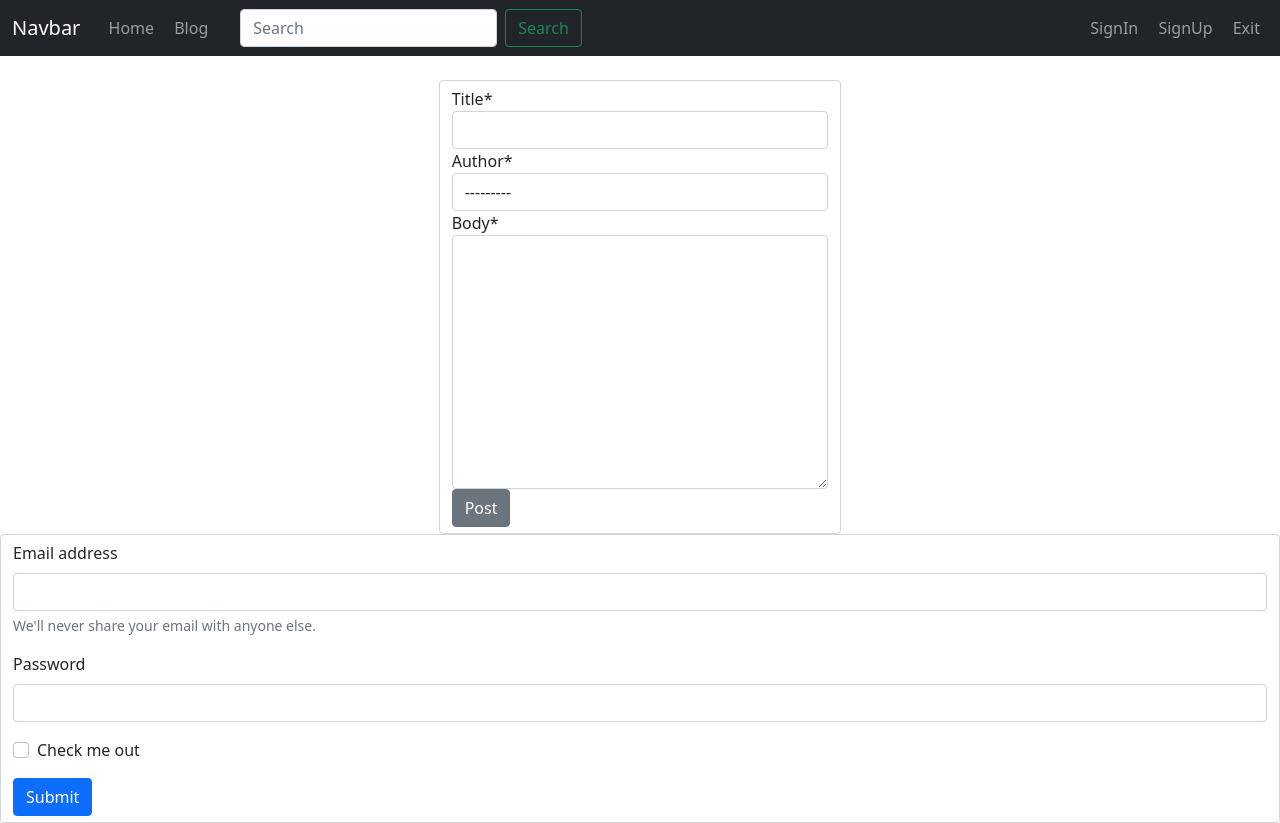
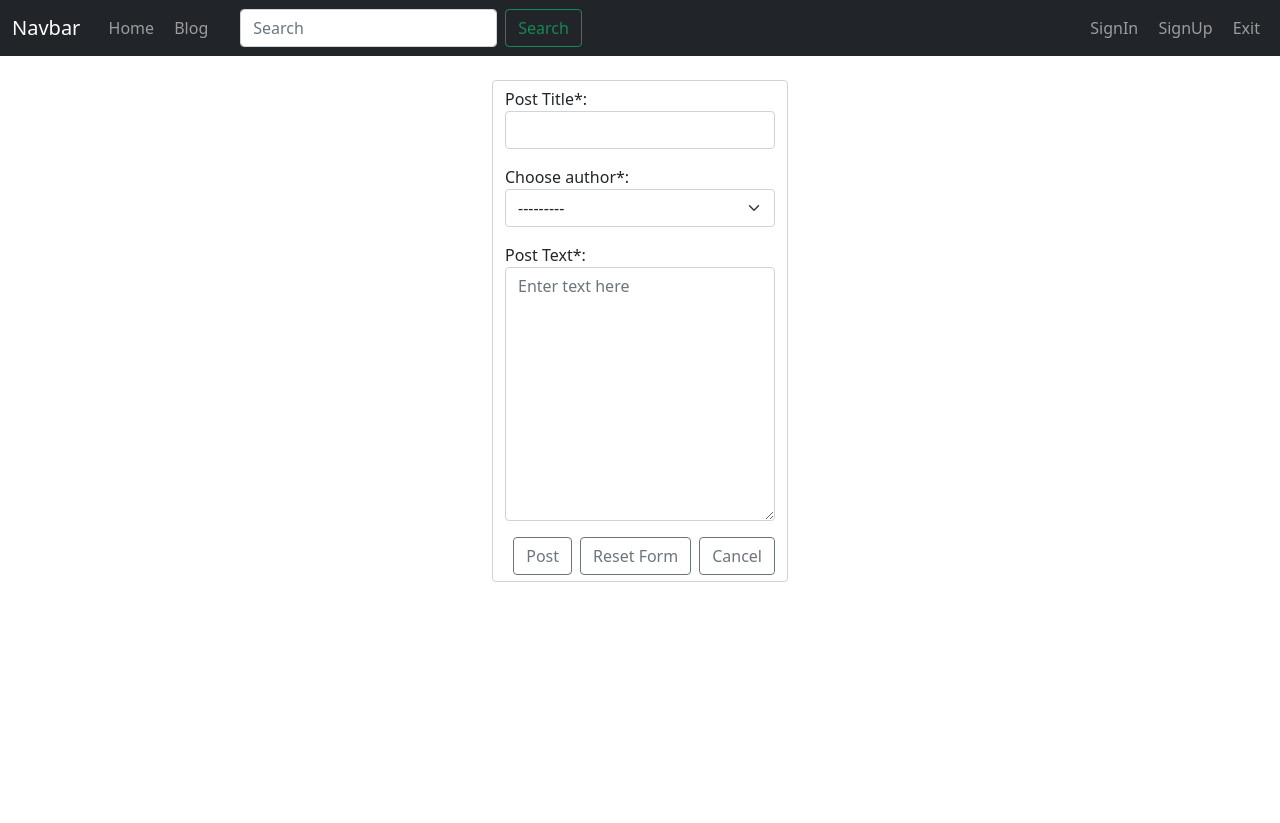
Before and after one commit to Dmytro-Sk/website_blog, a Django app: page /blog/add_post in a window 1280 px wide. After the commit the page ends 582 px from the top, so only its background shows below. Run offline with Django 3.2, Linux system fonts and the light colour scheme; data comes from the database, SQL or seed files in the repository; both versions use the stored data as it was after the commit; some libraries are stand-ins or nearby versions.

Commit message:
Add model form

```diff
--- /dev/null
+++ b/apps/blog/forms.py
@@ -0,0 +1,19 @@
+from django import forms
+
+from .models import Post
+
+
+class PostForm(forms.ModelForm):
+    class Meta:
+        model = Post
+        fields = ['title', 'author', 'body']
+        labels = {
+            'title': 'Post Title*',
+            'author': 'Choose author*',
+            'body': 'Post Text*',
+        }
+        widgets = {
+            'title': forms.TextInput(attrs={'class': 'form-control'}),
+            'author': forms.Select(attrs={'class': 'form-select'}),
+            'body': forms.Textarea(attrs={'class': 'form-control', 'placeholder': 'Enter text here'})
+        }
--- a/apps/blog/templates/blog/add_post.html
+++ b/apps/blog/templates/blog/add_post.html
@@ -6,33 +6,18 @@
 {% block content %}
     <div class="container-fluid mt-4">
         <div class="row justify-content-center">
-            <div class="col-sm-4">
+            <div class="col-sm-3">
                 <form method="POST" class="form-control">
                     {% csrf_token %}
-                    {{ form|crispy }}
-                    <button class="btn btn-secondary" type="submit">Post</button>
+                    {{ form.as_p }}
+                    <div class="d-grid gap-2 d-md-flex justify-content-md-end">
+                        <button class="btn btn-outline-secondary" type="submit">Post</button>
+                        <button class="btn btn-outline-secondary" type="reset">Reset Form</button>
+                        <a class="btn btn-outline-secondary" href="{% url 'blog:blog-page' %}">Cancel</a>
+                    </div>
 <!--                    <p>{% lorem 5 p random %}</p>-->
                 </form>
-
-
             </div>
         </div>
     </div>
-                <form class="form-control" method="POST">
-                    {% csrf_token %}
-                    <div class="mb-3">
-                        <label for="exampleInputEmail1" class="form-label">Email address</label>
-                        <input type="email" class="form-control" id="exampleInputEmail1" aria-describedby="emailHelp">
-                        <div id="emailHelp" class="form-text">We'll never share your email with anyone else.</div>
-                    </div>
-                    <div class="mb-3">
-                        <label for="exampleInputPassword1" class="form-label">Password</label>
-                        <input type="password" class="form-control" id="exampleInputPassword1">
-                    </div>
-                    <div class="mb-3 form-check">
-                        <input type="checkbox" class="form-check-input" id="exampleCheck1">
-                        <label class="form-check-label" for="exampleCheck1">Check me out</label>
-                    </div>
-                    <button type="submit" class="btn btn-primary">Submit</button>
-                </form>
 {% endblock content %}
--- a/apps/blog/templates/blog/main_page.html
+++ b/apps/blog/templates/blog/main_page.html
@@ -4,11 +4,11 @@
 
 {% block content %}
 <div class="container-fluid">
-    <a class="btn btn-success" href="{% url 'blog:add-post' %}" role="button">
+    <a class="btn btn-outline-secondary" href="{% url 'blog:add-post' %}" role="button">
         <span class="fas fa-plus"></span>&nbsp;Add a new Post
     </a>
     <h1>Posts list</h1>
-    {% for post in posts_list %}
+    {% for post in object_list %}
         <ul>
             <li><a href="{% url 'blog:post-details' post.pk %}">{{ post.title }}</a> - {{ post.author }}</li>
             <span>{{ post.body }}</span>
--- a/apps/blog/views.py
+++ b/apps/blog/views.py
@@ -2,12 +2,12 @@ from django.views.generic import ListView, DetailView, CreateView
 from django.urls import reverse
 
 from .models import Post
+from .forms import PostForm
 
 
 class BlogPageView(ListView):
     model = Post
     template_name = 'blog/main_page.html'
-    context_object_name = 'posts_list'
 
 
 class PostDetailView(DetailView):
@@ -17,9 +17,8 @@ class PostDetailView(DetailView):
 
 class AddPostView(CreateView):
     model = Post
+    form_class = PostForm
     template_name = 'blog/add_post.html'
-    fields = '__all__'
-    success_url = ''
 
     def get_success_url(self):
         return reverse('blog:post-details', kwargs={'pk': self.object.pk})
```
Also changed, not shown: db.sqlite3.
